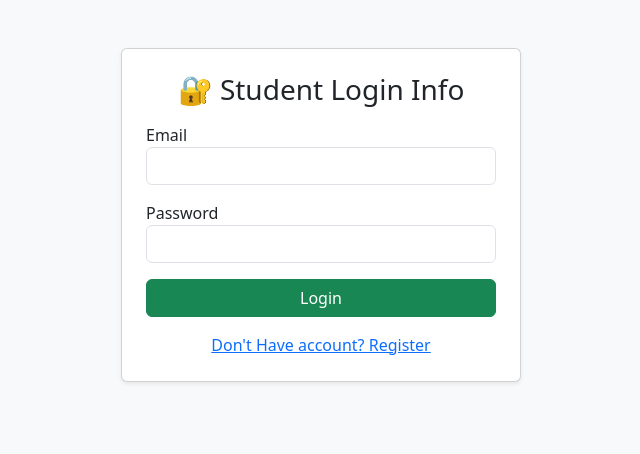
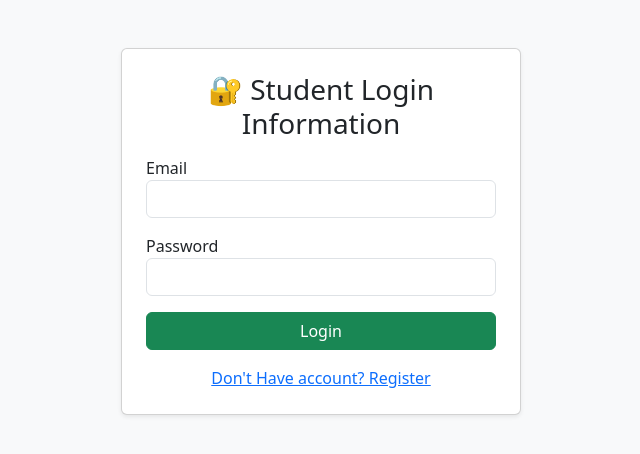
Before and after one commit to Niroshkumar10/admin-portal, a website: page public/login.html in a window 1280 px wide. Shown: the whole page, without its empty margins (319-959 px from the left). Drawn offline with nearby package versions, Linux system fonts and the light colour scheme.

Commit message:
headline

```diff
--- a/public/login.html
+++ b/public/login.html
@@ -11,7 +11,7 @@
 
 <div class="container mt-5">
   <div class="card p-4 shadow-sm mx-auto" style="max-width: 400px;">
-    <h3 class="text-center mb-3">🔐 Student Login Info</h3>
+    <h3 class="text-center mb-3">🔐 Student Login Information</h3>
     <form id="loginForm">
       <div class="mb-3">
         <label>Email</label>
```
